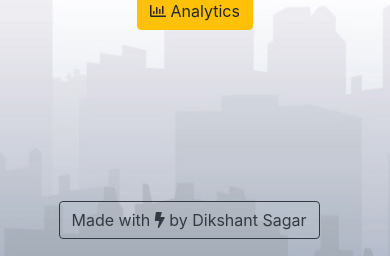
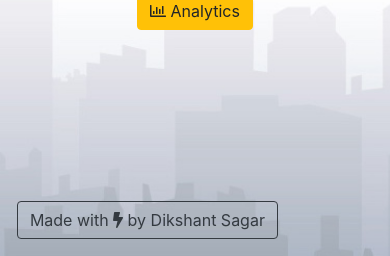
Before and after one commit to dikshantsagar/Precog-Reddit-Flair-Detector, a Django app: page / in a window 390 px wide. Shown: the part 588-844 px from the top of the page. Run offline with Django 3.2, Linux system fonts and the light colour scheme; some libraries are stand-ins or nearby versions.

Commit message:
Update style.css

```diff
--- a/static/style.css
+++ b/static/style.css
@@ -36,7 +36,7 @@ body{
 .footer{
     position: fixed;
     bottom: 2vh;
-    left: 41.5vw;
+    left: 2vh;
 }
 .mobile{
     display: none;
@@ -57,9 +57,6 @@ body{
     background-repeat: no-repeat;
     background-size: cover;
     background-attachment: fixed;
-   }
-   .footer{
-       left: 15vw;
    }
 
    .mobile{
```
